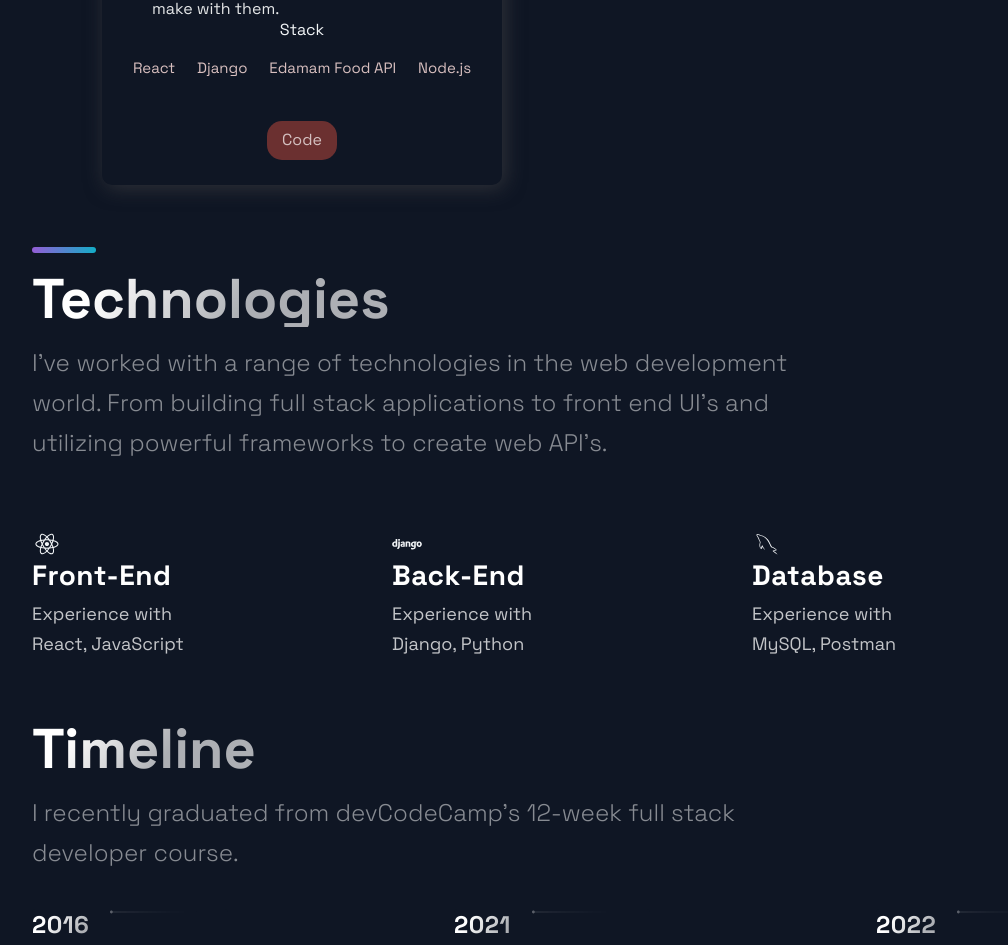
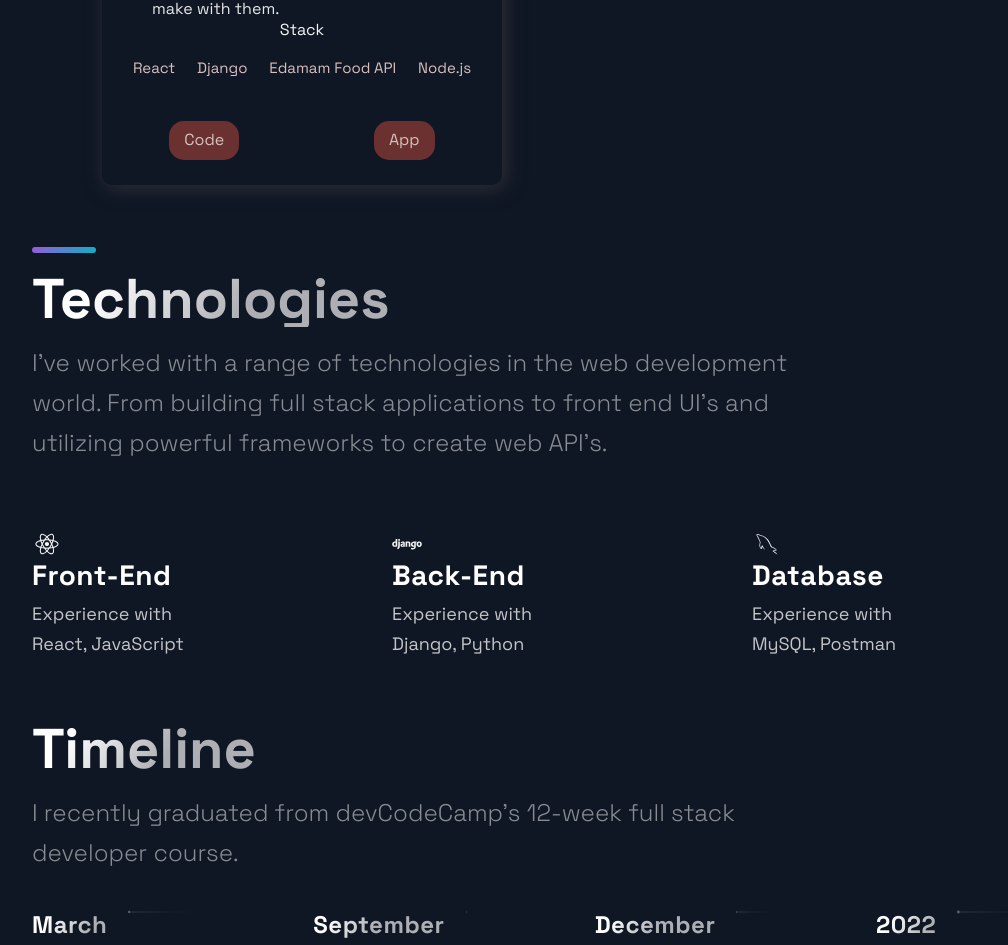
Before and after one commit to ImHucklle/Portfolio, a Next.js app: page / in a window 1280 px wide. Shown: the part 1500-2445 px from the top of the page, without its empty margins (88-1096 px from the left). Built offline with nearby package versions, Linux system fonts and the light colour scheme.

Commit message:
added a button for project link

```diff
--- a/src/components/Projects/Projects.js
+++ b/src/components/Projects/Projects.js
@@ -27,6 +27,7 @@ const Projects = () => (
           </div>
           <UtilityList>
             <ExternalLinks href={visit}>Code</ExternalLinks>
+            <ExternalLinks href={source}>App</ExternalLinks>
           </UtilityList>
         </BlogCard>
       ))}
--- a/src/constants/constants.js
+++ b/src/constants/constants.js
@@ -4,14 +4,15 @@ export const projects = [
     description: "I built this app because one of my passions is cooking. I love cooking for my family and big functions. I thoroughly enjoy trying new things and branching out my pallet, instead of having the same dish I go to. The intent of this app was to cater to people who generally make the same dishes at home or want to find a recipe with the ingredients they have at home but just don’t know what to make with them. ",
       image: '/images/screenshot.png',
       tags: ['React', 'Django', 'Edamam Food API', 'Node.js'],
-    source: 'https://google.com',
+    source: 'http://localhost:3001/search',
     visit: 'https://github.com/ListerM6/Cap_Frontend',
     id: 0,
   },
 ];
 
 export const TimeLineData = [
-  { year: 2016, text: 'Separated from active duty in the Marine Corps', },
-  { year: 2021, text: 'Started my journey to become a developer', },
+  { year: 'March 2016', text: 'Separated from active duty in the Marine Corps', },
+  { year: 'September 2021', text: 'Started my journey to become a developer', },
+  { year: 'December 2021', text: 'Finished my Capstone project, and graduated from devCodeCamp', },
   { year: 2022, text: 'Hello World...', },
 ];
```
